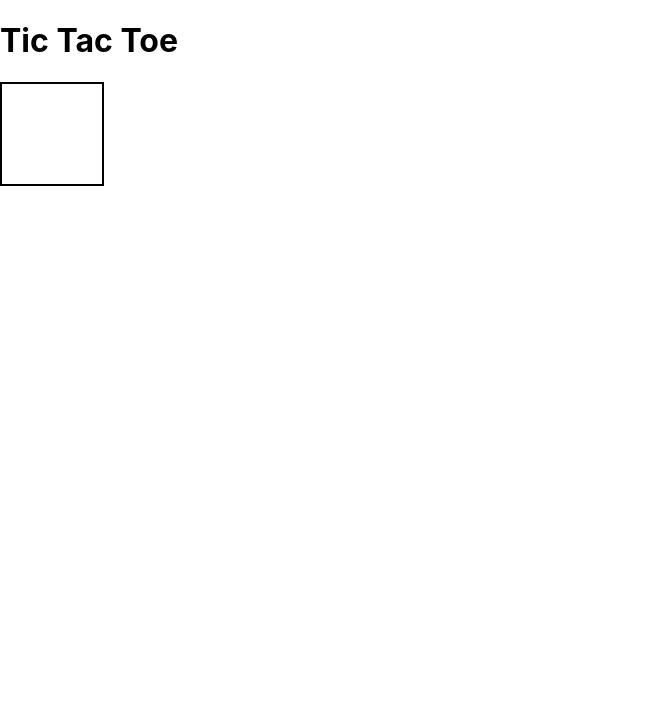
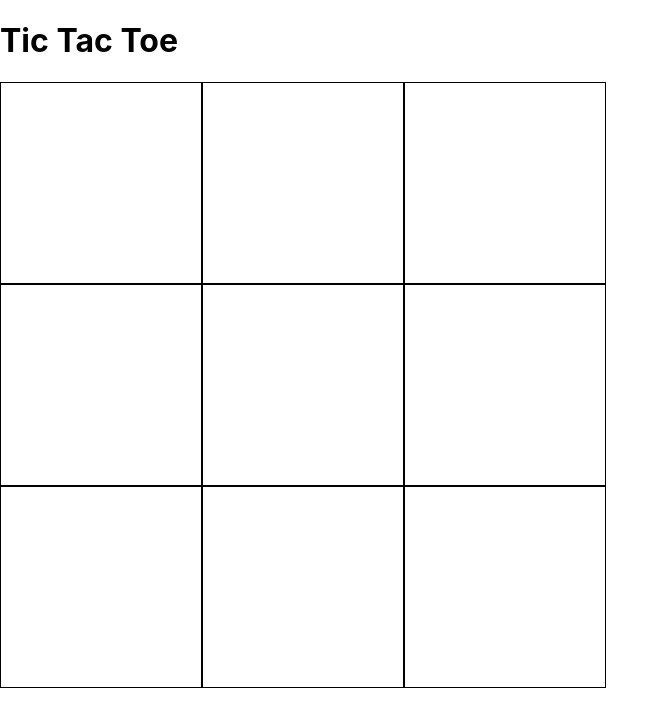
Before and after one commit to learn-academy-2023-golf/tic-tac-toe-alex-patsy-derek, a React (Create React App) app: page / in a window 1280 px wide. Shown: the top 726 px of the page, without its empty margins (0-669 px from the left). Built offline with nearby package versions, Linux system fonts and the light colour scheme.

Commit message:
created a grid

```diff
--- a/src/App.css
+++ b/src/App.css
@@ -1,5 +1,13 @@
 .square {
-  border: 2px solid black;
-  height: 100px;
-  width: 100px;
+  height: 200px;
+  width: 200px;
+  border: 1px solid black;
+  font-size: 150px;
+  text-align: center;
 }
+
+.gameBoard {
+  display: flex;
+  flex-wrap: wrap;
+  width: 620px;
+}
--- a/src/App.js
+++ b/src/App.js
@@ -8,7 +8,17 @@ const App = () => {
   return (
     <>
       <h1>Tic Tac Toe</h1>
-      <Square />
+      <div className='gameBoard'>
+      {squares.map((value, index) => {
+        return(
+      <Square
+            value={value}
+            key={index}
+            index={index}
+      />
+      )
+    })}
+      </div>
     </>
   )
 }
```
